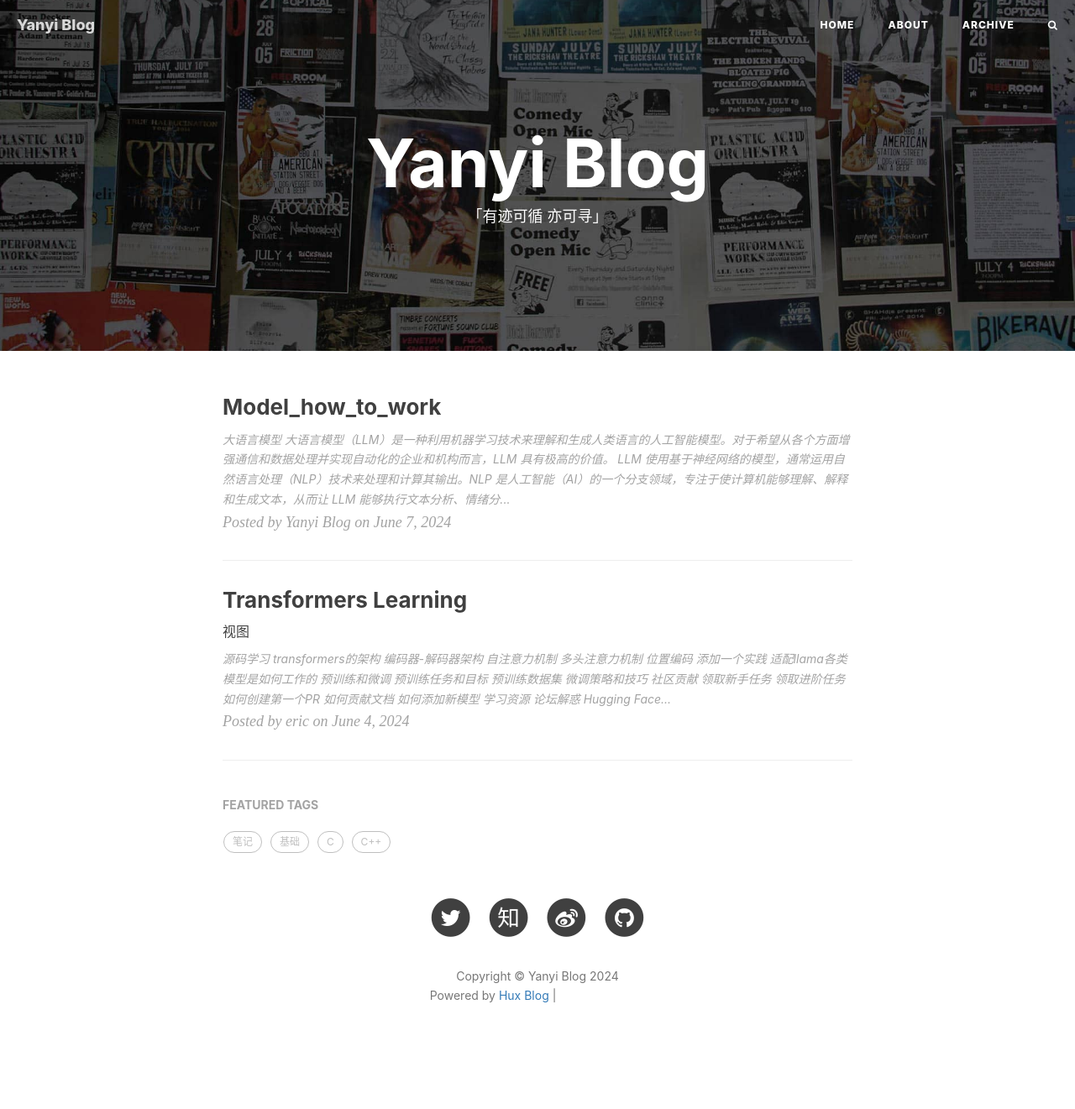
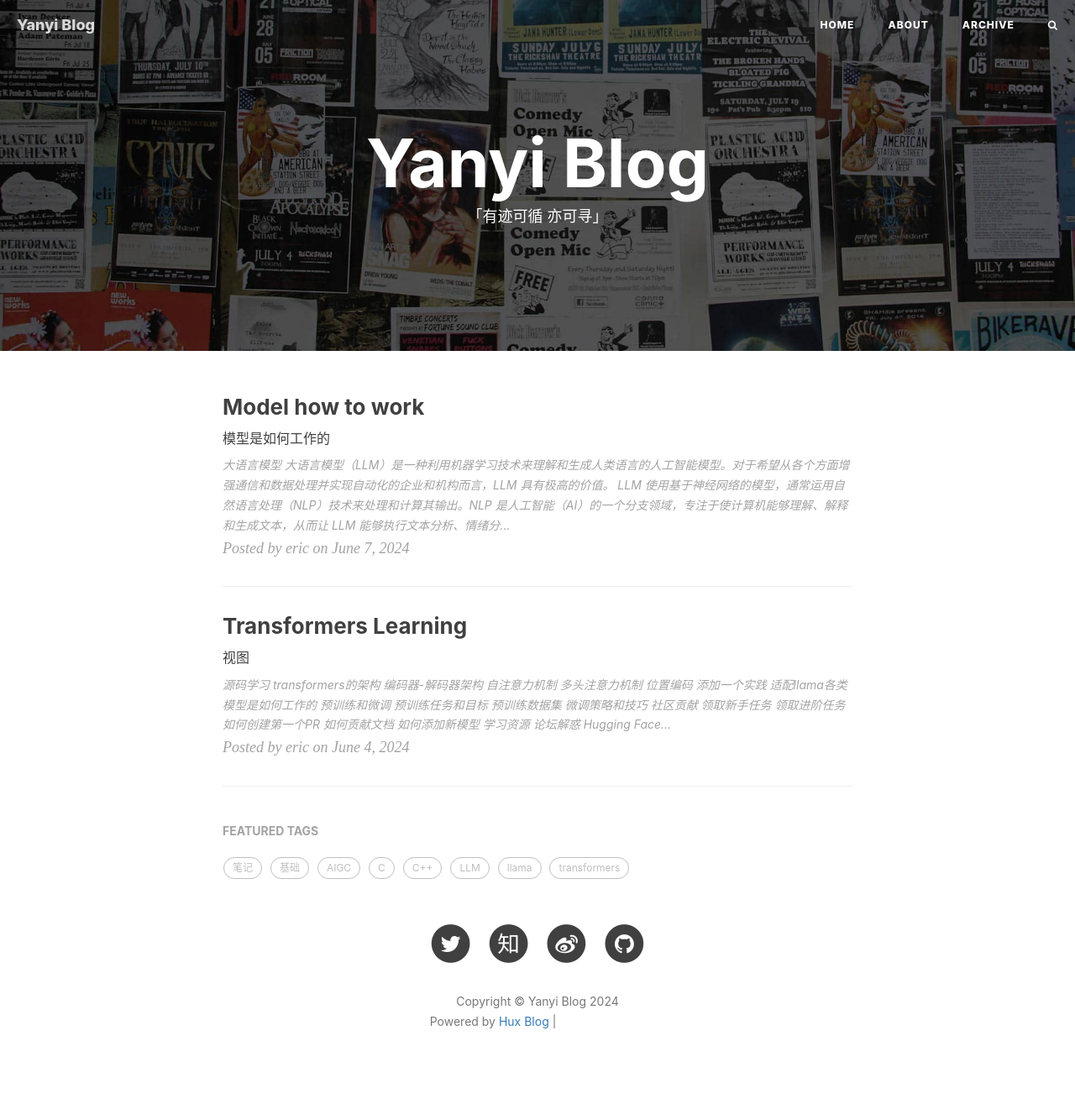
Before and after one commit to erics0/erics0.github.io, a Jekyll site: the page built from index.html, in a window 1280 px wide. Shown: the whole page at 84% size. Built offline with Jekyll 4.4.1, drawn with Linux system fonts in a browser that asks for light colours; nearby versions of some CDN libraries; the list of posts is cut into pages by our own code; comment, search, counter and statistics services are not loaded; before the commit the page ends 1290 px from its top, so only the background shows below that; grey boxes are pictures that could not be loaded.

```diff
--- a/_posts/transformers/tutorials/2024-06-07-model_how_to_work.md
+++ b/_posts/transformers/tutorials/2024-06-07-model_how_to_work.md
@@ -1,3 +1,17 @@
+---
+title: "Model how to work"
+subtitle: "模型是如何工作的"
+layout: post
+author: "eric"
+header-style: text
+hidden: false
+tags:
+  - transformers
+  - llama
+  - LLM
+  - AIGC
+---
+
 ## 大语言模型
 
 大语言模型（LLM）是一种利用机器学习技术来理解和生成人类语言的人工智能模型。对于希望从各个方面增强通信和数据处理并实现自动化的企业和机构而言，LLM 具有极高的价值。
```
